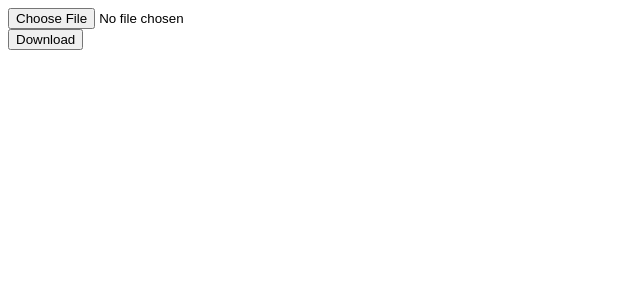
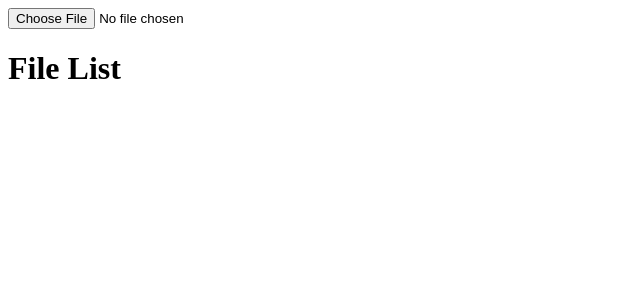
Before and after one commit to KJovene/HETIC-Annee-2k-website, a React (Vite) app: page / in a window 1280 px wide. Shown: the top 300 px of the page, without its empty margins (0-640 px from the left). Built offline with nearby package versions, Linux system fonts and the light colour scheme.

Commit message:
Ajout d'une liste des fichiers uploadé avec un bouton download + fix des fichiers doublons

```diff
--- a/src/App.jsx
+++ b/src/App.jsx
@@ -1,30 +1,23 @@
 // Importation des composants
-import DownloadButton from "./components/buttons/DownloadButton";
-import UploadButton from "./components/buttons/UploadButton";
+import UploadButton from "./components/buttons/Upload/UploadButton";
 import React from "react";
 import { useState , useEffect } from "react";
-import { marked } from "marked";
 import { getAllFiles } from "./controllers/filecontroller";
-
+import FileList from "./components/Filelist/Filelist";
 // Appel du composant bouton d'upload
 const App = () => {
-  const [content, setContent] = useState(""); // Création d'un état de base pour le contenu du fichier
-  useEffect(
-    () => {
-      const files = getAllFiles();
-      if (files.length > 0) {
-        const lastFile = files[files.length - 1];
-        setContent(lastFile.Content);
-    }
+  const [files, setFiles] = useState([]);
+
+  useEffect(() => {
+      setFiles(getAllFiles());
   }, []);
+
   return (
-    <div>
-      <UploadButton setContent={setContent} />
-      <div>{content}</div>
-      <DownloadButton content={content} />
-    </div>
+      <div>
+          <UploadButton setFiles={setFiles} />
+          <FileList files={files} />
+      </div>
   );
-
 };
 
 
--- /dev/null
+++ b/src/components/Filelist/Filelist.jsx
@@ -0,0 +1,25 @@
+import React from "react";
+import DownloadButton from "../buttons/Download/DownloadButton";
+
+const Filelist = ({ files }) => {
+    if (!Array.isArray(files)) {
+        return null;
+    }
+    return (
+        <div>
+            <h1>File List</h1>
+            <ul>
+                {files.map((file, index) => {
+                    return (
+                        <li key={index}>
+                            {file.Title}
+                            <DownloadButton fileName={file.Content} />
+                        </li>
+                    );
+                })}
+            </ul>
+        </div>
+    );
+}
+
+export default Filelist;
--- a/src/components/buttons/DownloadButton.jsx
+++ b/src/components/buttons/Download/DownloadButton.jsx
@@ -1,23 +1,29 @@
 import React from "react";
+import { getAllFiles } from "../../../controllers/filecontroller";
+import { getFile } from "../../../controllers/filecontroller";
 
 // Bouton de téléchargement
-const DownloadButton = ({ content }) => { // Prend en paramètre le contenu du fichier
+const DownloadButton = ({ fileName , content }) => { // Prend en paramètre le contenu du fichier
     const DownloadFile = () => { // Fonction de téléchargement du fichier
-            const fileBlob = new Blob([content], { type: "text/markdown" }); // Création d'un blob du fichier
+        const file = getFile(fileName); // Récupération du fichier par son nom
+        if (file) {
+            const fileBlob = new Blob([file.Content], { type: "text/markdown" }); // Création d'un blob du fichier
             const fileUrl = URL.createObjectURL(fileBlob); // Création d'une URL temporaire du fichier
             const fileLink = document.createElement('a'); // Création d'un élément <a> temporaire
             fileLink.href = fileUrl; // Mise à jour du lien du fichier
-            fileLink.download = "file.md"; // Nom du fichier à télécharger
+            fileLink.download = `${file.Title}.md`; // Nom du fichier à télécharger
             document.body.appendChild(fileLink); // Ajout de l'élément <a> au DOM
             fileLink.click(); // Simuler un clic sur l'élément <a>
             document.body.removeChild(fileLink); // Suppression de l'élément <a> du DOM
-    }
+        } else {
+            console.error("File not found in sessionStorage.");
+        }
 
+    };
     // Retourne un bouton de téléchargement
     return (
         <button onClick={DownloadFile}>Download</button>
     );
 };
-
 // Export du bouton
 export default DownloadButton;
--- a/src/components/buttons/UploadButton.jsx
+++ b/src/components/buttons/Upload/UploadButton.jsx
@@ -1,8 +1,8 @@
 import React from "react";
-import { addFile } from "../../controllers/filecontroller";
+import { addFile } from "../../../controllers/filecontroller";
 
 // Bouton d'upload
-const UploadButton = ({ setContent }) => {
+const UploadButton = ({ setFiles }) => {
     const FileUpload = (e) => { // Fonction de récupération du fichier
         const file = e.target.files[0]; // Récupération du fichier, Index 0 car 1 seul fichier
 
@@ -10,7 +10,7 @@ const UploadButton = ({ setContent }) => {
             const fileReader = new FileReader(); // Création d'une instance du fichier
             fileReader.onload = (event) => { // Création d'une fonction de lecteur du contenu du fichier
                 const fileText = event.target.result; // Récupération du contenu du fichier
-                setContent(fileText); // Mise à jour du contenu du fichier
+                setFiles(fileText); // Mise à jour du contenu du fichier
 
                 addFile(file.name, fileText); // Ajout du fichier à la session storage
             };
--- a/src/controllers/filecontroller.js
+++ b/src/controllers/filecontroller.js
@@ -5,6 +5,7 @@ export const getFile = (fileName) => { // Paramètre = Nom du fichier
     if (files === null) { // Si il n'y a pas de fichiers stockés, retrourne un tableau vide
         return [];
     }
+
     return files.find(file => file.Title === fileName); // Retourne le fichier correspondant au nom
 };
 
@@ -40,6 +41,11 @@ export const addFile = (fileName, content) => { // Paramètres = Nom du fichier,
         files = JSON.parse(storedFiles);
     }
     let newFileName = fileName; // Création d'une variable pour le nom du fichier
+    let counter = 1; // Création d'un compteur pour les doublons
+    while (files.some(file => file.Title === newFileName)) { // Tant que le nom du fichier existe déjà
+        newFileName = `${fileName} (${counter})`; // Ajout d'un numéro pour le différencier
+        counter++;
+    }
     const file = { Title: newFileName, Content: content }; // Création d'un objet fichier
     files.push(file); // Ajout du fichier au tableau
     sessionStorage.setItem("files", JSON.stringify(files)); // Mise à jour des fichiers stockés
```
